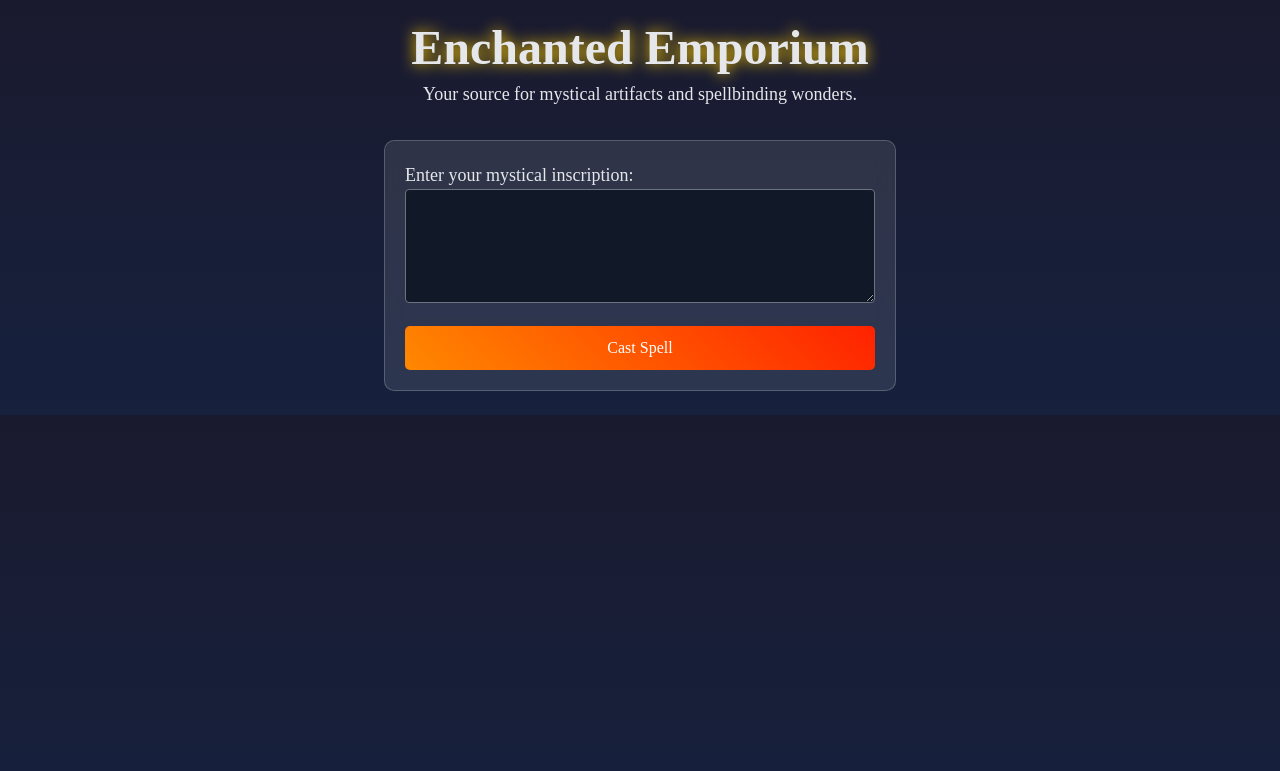
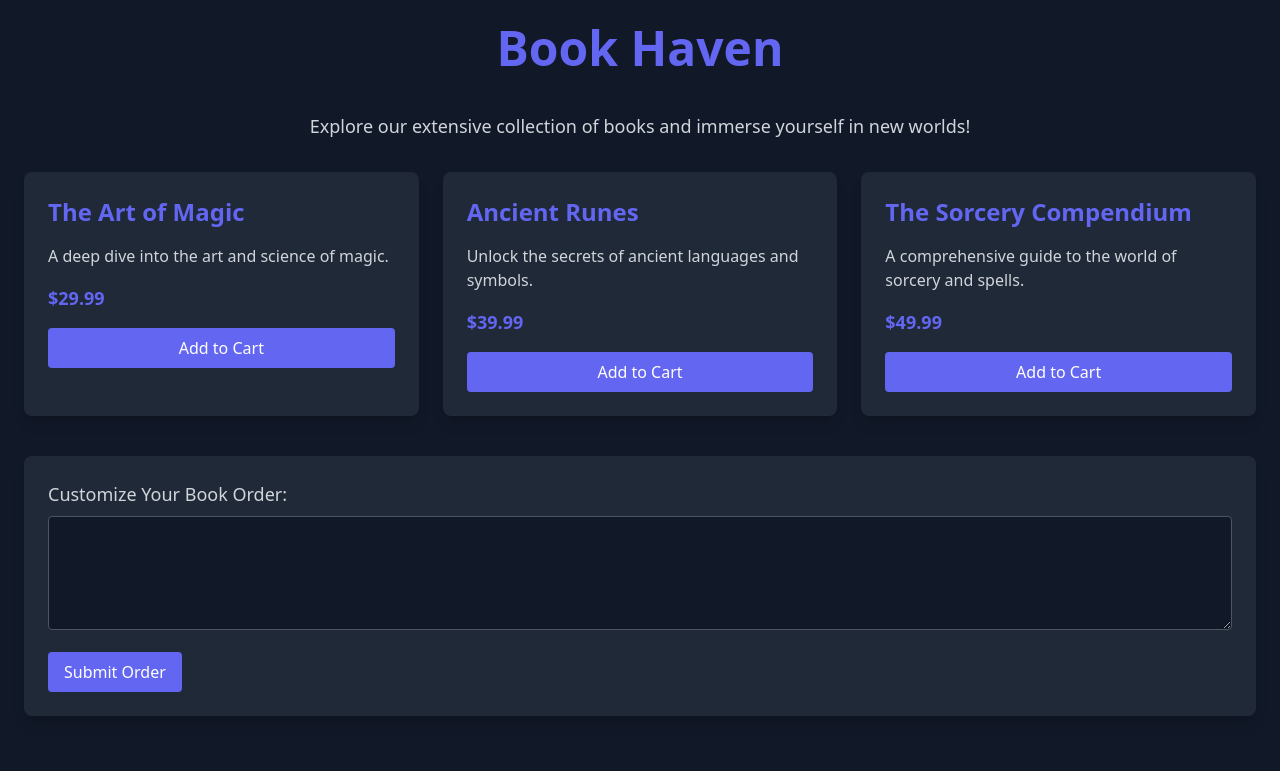
Before and after one commit to salmaadwan4/web-challenges, a Flask app: page / in a window 1280 px wide. Shown: the top 771 px of the page. Run offline with Flask 2, Linux system fonts and the light colour scheme.

Commit message:
Update index.html

```diff
--- a/Template Trouble/templates/index.html
+++ b/Template Trouble/templates/index.html
@@ -3,65 +3,76 @@
 <head>
     <meta charset="UTF-8">
     <meta name="viewport" content="width=device-width, initial-scale=1.0">
-    <title>Enchanted Emporium</title>
+    <title>Book Haven</title>
     <link href="https://cdn.jsdelivr.net/npm/tailwindcss@2.2.19/dist/tailwind.min.css" rel="stylesheet">
     <style>
-        body {
-            background: linear-gradient(180deg, #1a1a2e, #16213e);
-            color: #e0e0e0;
-            font-family: 'Cinzel', serif;
+        .fade-in {
+            animation: fadeIn 0.5s;
         }
-        .magic-glow {
-            text-shadow: 0 0 15px #ffcc00;
+        @keyframes fadeIn {
+            from { opacity: 0; }
+            to { opacity: 1; }
         }
-        .glass {
-            background: rgba(255, 255, 255, 0.1);
-            backdrop-filter: blur(10px);
-            border-radius: 10px;
-            border: 1px solid rgba(255, 255, 255, 0.2);
-            padding: 20px;
+        .book-card {
+            transition: transform 0.3s ease-in-out;
         }
-        .button-magic {
-            background: linear-gradient(45deg, #ff8800, #ff2200);
-            color: white;
-            padding: 10px 20px;
-            border-radius: 5px;
-            transition: 0.3s;
-        }
-        .button-magic:hover {
-            background: linear-gradient(45deg, #ffcc00, #ff4400);
-            transform: scale(1.1);
+        .book-card:hover {
+            transform: scale(1.05);
         }
     </style>
 </head>
-<body class="text-gray-200">
+<body class="bg-gray-900 text-gray-100">
     <div class="container mx-auto p-6">
-        <h1 class="text-5xl font-bold text-center magic-glow">Enchanted Emporium</h1>
-        <p class="text-center mt-2 text-lg">Your source for mystical artifacts and spellbinding wonders.</p>
+        <h1 class="text-5xl font-extrabold text-center mb-10 text-indigo-500">Book Haven</h1>
+        <p class="text-center text-lg text-gray-300 mb-8">Explore our extensive collection of books and immerse yourself in new worlds!</p>
 
-        <!-- Template Input Form -->
-        <form action="/render" method="POST" class="mt-8 max-w-lg mx-auto glass">
+
+        <div class="grid grid-cols-1 md:grid-cols-3 gap-6 mb-10">
+
+            <div class="bg-gray-800 p-6 rounded-lg shadow-lg book-card">
+                <h2 class="text-2xl font-bold text-indigo-500 mb-4">The Art of Magic</h2>
+                <p class="text-gray-300 mb-4">A deep dive into the art and science of magic.</p>
+                <span class="block text-lg font-bold text-indigo-500 mb-4">$29.99</span>
+                <button class="w-full bg-indigo-500 text-white py-2 rounded hover:bg-indigo-600">Add to Cart</button>
+            </div>
+
+
+            <div class="bg-gray-800 p-6 rounded-lg shadow-lg book-card">
+                <h2 class="text-2xl font-bold text-indigo-500 mb-4">Ancient Runes</h2>
+                <p class="text-gray-300 mb-4">Unlock the secrets of ancient languages and symbols.</p>
+                <span class="block text-lg font-bold text-indigo-500 mb-4">$39.99</span>
+                <button class="w-full bg-indigo-500 text-white py-2 rounded hover:bg-indigo-600">Add to Cart</button>
+            </div>
+
+
+            <div class="bg-gray-800 p-6 rounded-lg shadow-lg book-card">
+                <h2 class="text-2xl font-bold text-indigo-500 mb-4">The Sorcery Compendium</h2>
+                <p class="text-gray-300 mb-4">A comprehensive guide to the world of sorcery and spells.</p>
+                <span class="block text-lg font-bold text-indigo-500 mb-4">$49.99</span>
+                <button class="w-full bg-indigo-500 text-white py-2 rounded hover:bg-indigo-600">Add to Cart</button>
+            </div>
+        </div>
+
+
+        <form action="/render" method="POST" class="mb-8 bg-gray-800 p-6 rounded-lg shadow-lg">
             <div class="mb-4">
-                <label for="template" class="block text-lg font-medium">Enter your mystical inscription:</label>
-                <textarea id="template" name="template" rows="4" class="w-full p-2 border border-gray-500 rounded bg-gray-900 text-gray-200">{{ template if template else '' }}</textarea>
+                <label for="template" class="block text-lg font-medium mb-2 text-gray-300">Customize Your Book Order:</label>
+                <textarea id="template" name="template" rows="4" class="w-full p-2 border border-gray-600 rounded bg-gray-900 text-gray-100">{{ template if template else '' }}</textarea>
             </div>
-            <button type="submit" class="button-magic w-full">Cast Spell</button>
+            <button type="submit" class="bg-indigo-500 text-white px-4 py-2 rounded hover:bg-indigo-600">Submit Order</button>
         </form>
 
-        <!-- Rendered Output -->
+
         {% if rendered %}
-        <div class="mt-8 glass p-4">
-            <h2 class="text-2xl font-bold magic-glow">Mystical Outcome:</h2>
-            <div class="p-4 bg-gray-900 border border-gray-700 rounded">
-                <pre class="whitespace-pre-wrap">{{ rendered }}</pre>
-            </div>
+        <div class="fade-in mt-6 p-4 bg-gray-800 border border-gray-600 rounded">
+            <h2 class="text-2xl font-bold mb-4 text-indigo-500">Order Summary:</h2>
+            <pre class="whitespace-pre-wrap text-gray-300">{{ rendered }}</pre>
         </div>
         {% endif %}
 
-        <!-- Error Message -->
         {% if error %}
-        <div class="mt-8 p-4 bg-red-900 border border-red-600 rounded">
-            <p class="text-red-300 font-bold">Error: {{ error }}</p>
+        <div class="fade-in mt-8 p-4 bg-red-900 border border-red-600 rounded">
+            <p class="text-red-200"><strong>Error:</strong> {{ error }}</p>
         </div>
         {% endif %}
     </div>
```
